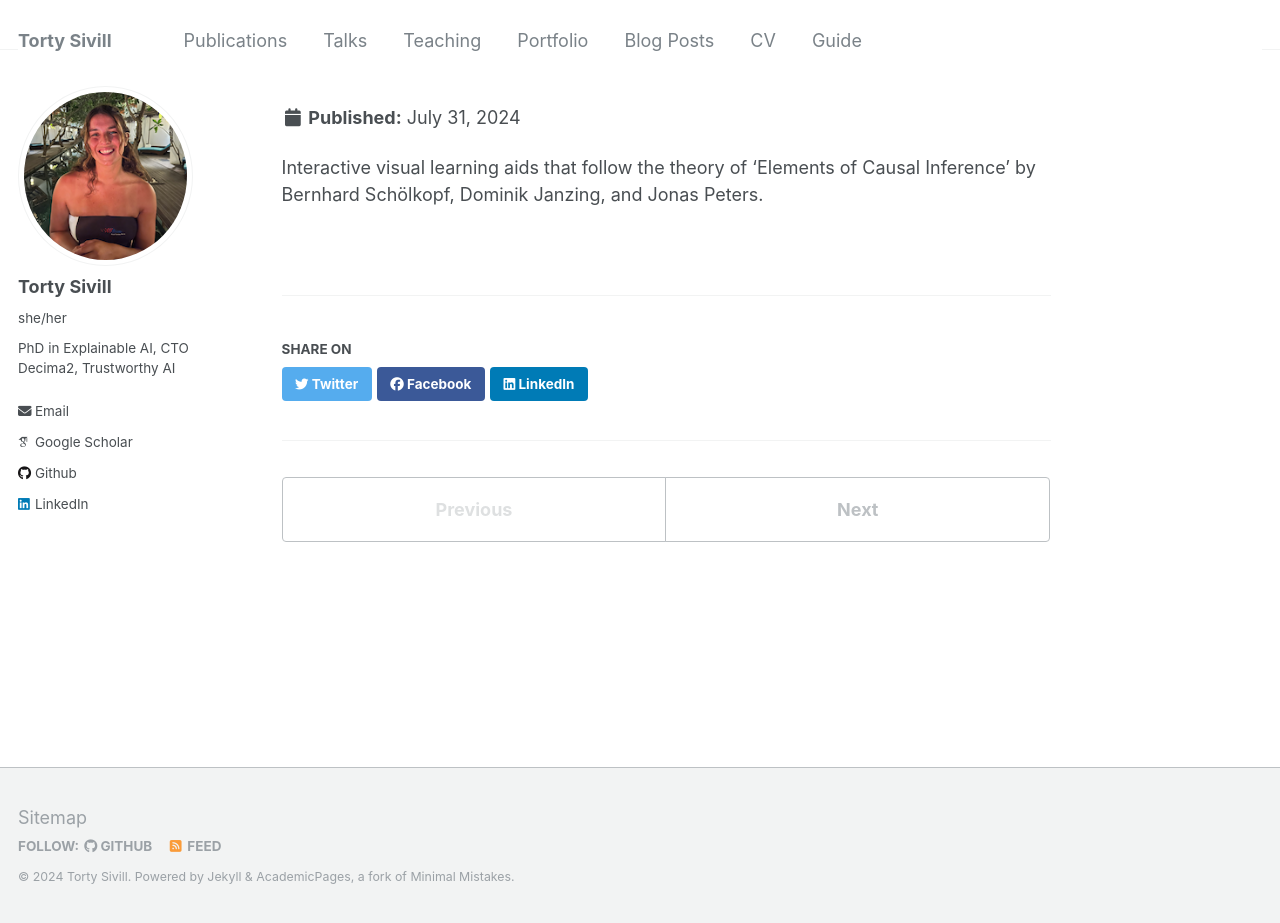
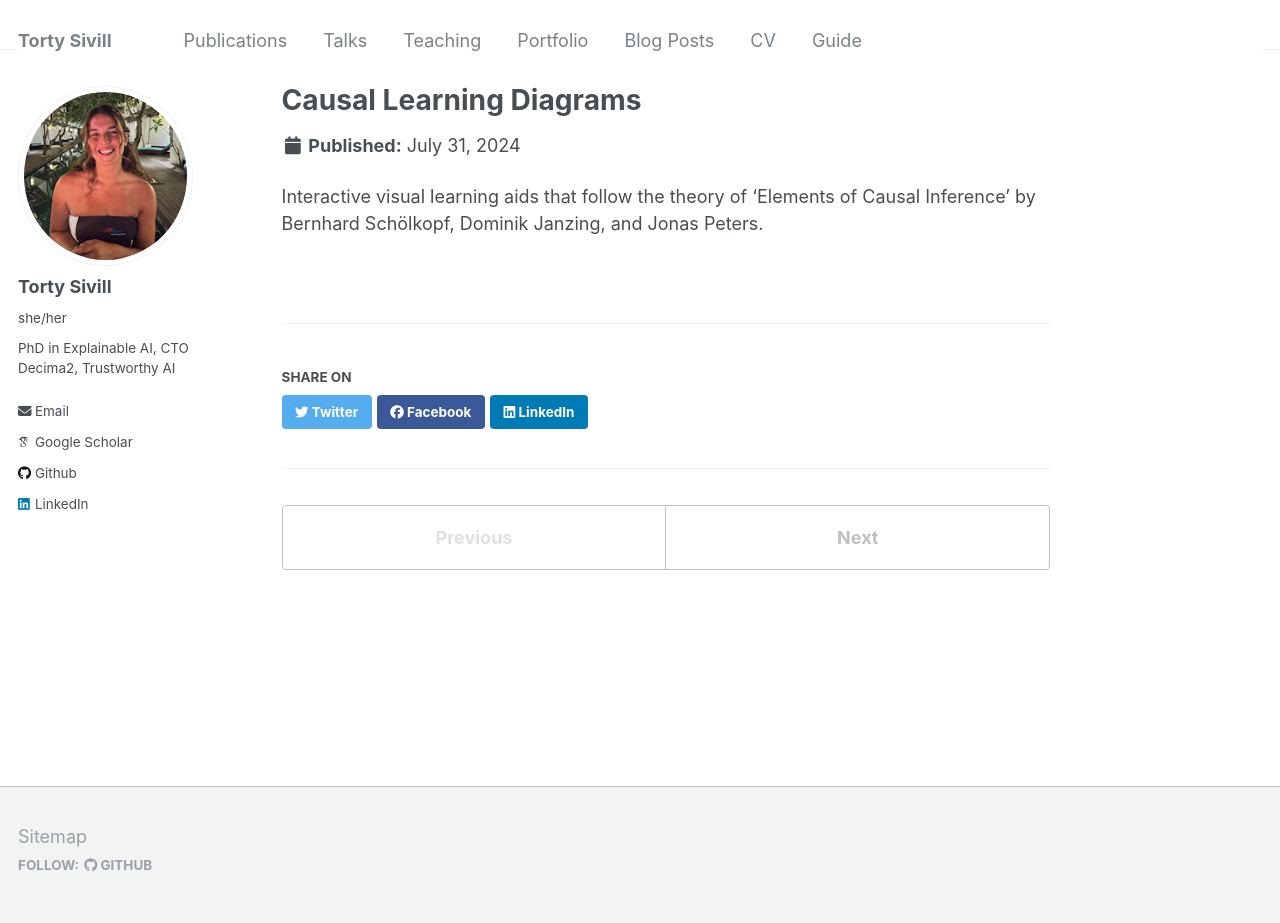
Before and after one commit to TortySivill/TortySivill.github.io, a Jekyll site: the page built from _portfolio/portfolio-1.md, in a window 1280 px wide and 923 px high. Built offline with Jekyll 4.4.1, drawn with Linux system fonts in a browser that asks for light colours; some web fonts are replaced.

Commit message:
made changed to footer and navbar: :

```diff
--- a/_config.yml
+++ b/_config.yml
@@ -73,7 +73,9 @@
       options:
         format           : "iso8601" # "iso8601" (default), "timestamp-seconds", "timestamp-milliseconds"
 atom_feed:
-  hide                   : false     # change to true to hide the RSS feed in the footer
+
+
+  hide                   : true     # change to true to hide the RSS feed in the footer
   path                   : # blank (default) uses feed.xml
 
 
--- a/_includes/footer.html
+++ b/_includes/footer.html
@@ -18,5 +18,3 @@
   </ul>
 </div>
 {% endif %}
-
-<div class="page__footer-copyright">&copy; {{ site.time | date: '%Y' }} {{ site.name | default: site.title }}. {{ site.data.ui-text[site.locale].powered_by | default: "Powered by" }} <a href="http://jekyllrb.com" rel="nofollow">Jekyll</a> &amp; <a href="https://github.com/academicpages/academicpages.github.io">AcademicPages</a>, a fork of <a href="https://mademistakes.com/work/minimal-mistakes-jekyll-theme/" rel="nofollow">Minimal Mistakes</a>.</div>
--- a/_portfolio/portfolio-1.md
+++ b/_portfolio/portfolio-1.md
@@ -1,5 +1,5 @@
 ---
-title: ""
+title: "Causal Learning Diagrams"
 excerpt: "Interactive visual learning aids for causal inference <br/><img src='/images/causal.png'>"
 collection: portfolio
 ---
```
